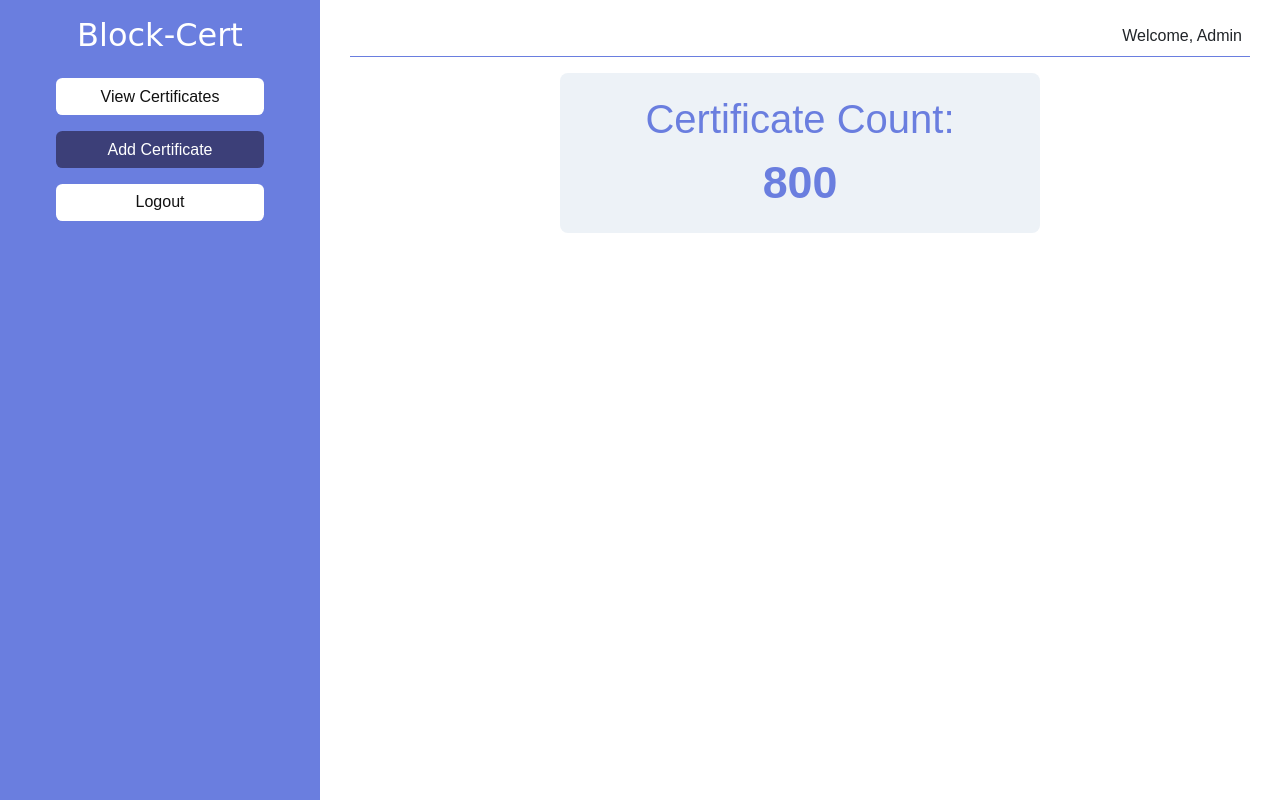
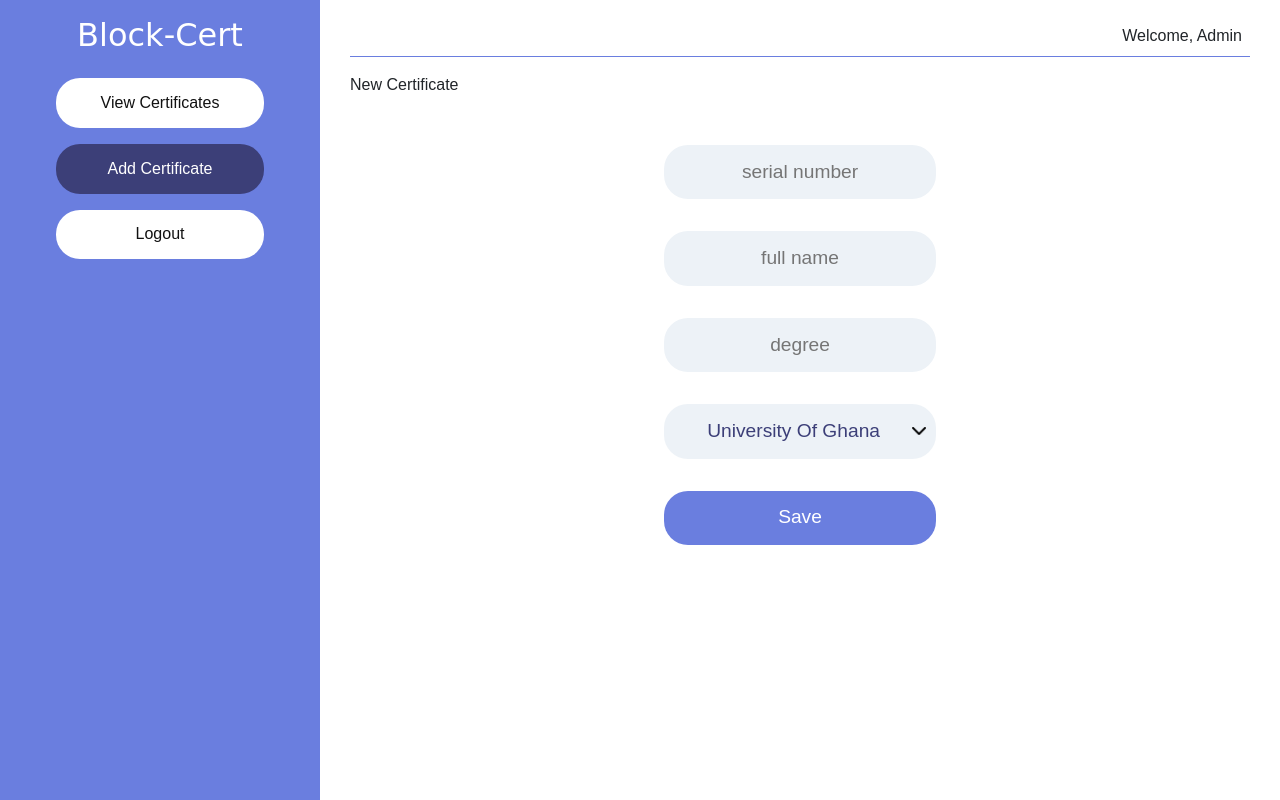
Before and after one commit to TerraCobynnha/block-cert-admin, a plain HTML site: page screens/add.html in a window 1280 px wide. Drawn offline with nearby package versions, Linux system fonts and the light colour scheme; files whose address does not match are found by name.

Commit message:
Feat: Additon fields created.

```diff
--- a/css/index.css
+++ b/css/index.css
@@ -35,7 +35,7 @@
   margin: 2rem auto;
 }
 .input {
-  background-color: var(--primary);
+  background-color: var(--light);
   color: var(--tertiary);
   font-size: 1.2rem;
   padding: 0.8rem;
@@ -45,6 +45,14 @@
   border: 0;
   text-align: center;
   transition: all 0.3s ease-out;
+}
+
+.add select.input{
+    -webkit-appearance: none;
+   -moz-appearance:    none;
+   appearance:         none;
+   padding-right: 1.6rem;
+    background: url(./../assets/caret.png) 96% / 5% no-repeat var(--light);
 }
 
 .input:focus {
@@ -97,24 +105,19 @@
 .dashB-sidebtn {
     background-color: var(--primary);
     color: var(--dark);
-    padding: 0.4rem;
+    padding: 0.8rem;
     width: 13rem;
     margin-top: 1rem;
     border: 0;
     outline: none;
-    border-radius: 0.4rem;
+    border-radius: 1.5rem;
     transition: all 0.2s ease-out;
 }
 
 .dashB-sidebtn:hover {
     background-color: var(--secondary);
     color: var(--primary);
-    padding: 0.5rem;
-    width: 13rem;
-    margin-top: 1rem;
-    border: 0;
-    outline: none;
-    border-radius: 0.4rem;
+    padding: 0.9rem;
 }
 
 .btn-active {
@@ -143,7 +146,6 @@
 
 .dashB-mainCount {
     background-color: var(--light);
-    /* background: linear-gradient(45deg, white, blue); */
     color: var(--secondary);
     height: 10rem;
     max-width: 30rem;
@@ -167,13 +169,11 @@
 .card {
     background-color: var(--light);
     border-color: var(--secondary);
-    border-radius: 0.4rem;
+    border-radius: 1.5rem;
     text-align: center;
     padding: 0;
     border: 0;
     width: 100%;
-    /* margin-left: 1rem; */
-    /* box-shadow: -100 3 3; */
 }
 
 .card-img-top {
--- a/screens/add.html
+++ b/screens/add.html
@@ -3,7 +3,7 @@
   <head>
     <meta charset="UTF-8" />
     <meta name="viewport" content="width=device-width, initial-scale=1.0" />
-    <link href="./../assets/check.png" rel="shorcut icon"/>
+    <link href="./../assets/check.png" rel="shorcut icon" />
 
     <!-- Bootstrap css  -->
     <link
@@ -20,15 +20,65 @@
     <div class="row">
       <div class="col-md-4 col-lg-3 dashB-side">
         <h1 class="dashB-title"><a href="dashboard.html">Block-Cert</a></h1>
-        <a href="./view.html"><button class="dashB-sidebtn">View Certificates</button></a>
-        <a href="#"><button class="dashB-sidebtn btn-active">Add Certificate</button></a>
-        <a href="./../index.html"><button class="dashB-sidebtn logout">Logout</button></a>
-
+        <a href="./view.html"
+          ><button class="dashB-sidebtn">View Certificates</button></a
+        >
+        <a href="#"
+          ><button class="dashB-sidebtn btn-active">Add Certificate</button></a
+        >
+        <a href="./../index.html"
+          ><button class="dashB-sidebtn logout">Logout</button></a
+        >
       </div>
       <div class="col-md-8 col-lg-9 dashB-main">
         <div class="container">
           <p class="ml-auto text-right border-bottom">Welcome, Admin</p>
-          <p class="dashB-mainCount">Certificate Count: <span>800</span></p>
+          <p>New Certificate</p>
+          <div class="row"></div>
+          <div class="fields-group add">
+            <div class="input-group">
+              <input
+                type="text"
+                name="serialNo"
+                id="serialNo"
+                class="input"
+                placeholder="serial number"
+              />
+            </div>
+            <div class="input-group">
+              <input
+                type="text"
+                name="fullName"
+                id="fullName"
+                class="input"
+                placeholder="full name"
+              />
+            </div>
+            <div class="input-group">
+              <input
+                type="text"
+                name="degree"
+                id="degree"
+                class="input"
+                placeholder="degree"
+              />
+            </div>
+            <div class="input-group">
+              <select name="university" id="university" class="input">
+                <option>University Of Ghana</option>
+                <option>University Of Cape Coast</option>
+              </select>
+            </div>
+            <div class="input-group">
+              <input
+                type="submit"
+                name="save"
+                id="save"
+                class="input"
+                value="Save"
+              />
+            </div>
+          </div>
         </div>
       </div>
     </div>
```
Also changed, not shown: screens/view.html (+1 -17 lines), assets/caret.png (added).
